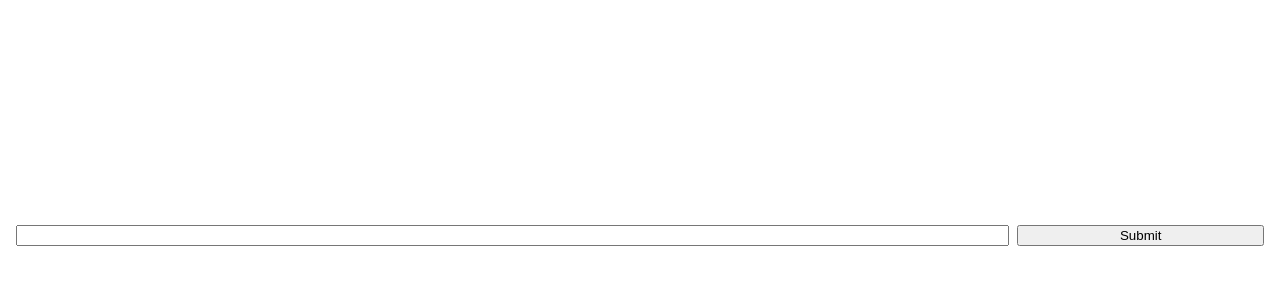
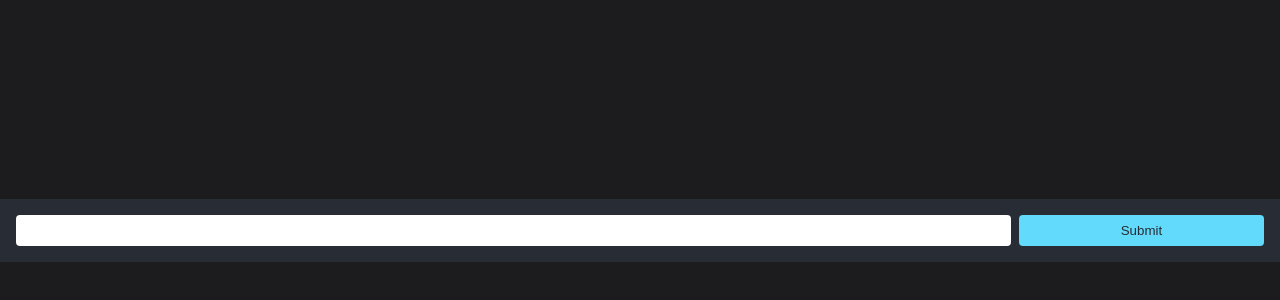
Before and after one commit to MichaelMcCulloch/WikiDex, a React (Create React App) app in the folder typescript/: page / in a window 1280 px wide. Shown: the part 538-838 px from the top of the page. Before the commit the page ends 800 px from the top, so only its background shows below. Built offline with nearby package versions, Linux system fonts and the light colour scheme.

Commit message:
yep that's it

```diff
--- a/typescript/src/App.css
+++ b/typescript/src/App.css
@@ -1,20 +1,61 @@
 .App {
   text-align: center;
+  font-family: Arial, sans-serif;
+  background-color: #282c34;
 }
 
-.App-logo {
-  height: 40vmin;
-  pointer-events: none;
+.user-text {
+  margin: 10px;
+  padding: 10px;
+  color: white;
+  background-color: #2c2c2e;
+  border-radius: 15px;
+  text-align: right;
+  font-size: 16px;
+  width: 70%;
+  margin-left: auto;
+  padding-right: 20px;
 }
 
-@media (prefers-reduced-motion: no-preference) {
-  .App-logo {
-    animation: App-logo-spin infinite 20s linear;
-  }
+.assistant-text {
+  margin: 10px;
+  padding: 10px;
+  color: white;
+  background-color: #323233;
+  border-radius: 15px;
+  text-align: left;
+  width: 70%;
+  font-size: 16px;
+  margin-right: auto;
+  padding-left: 20px;
 }
 
+.message-list {
+  margin-top: 80px;
+  padding: 10px;
+  color: white;
+  background-color: transparent;
+  overflow-y: auto;
+  height: 80vh;
+  width: 100%;
+  display: flex;
+  flex-direction: column;
+  align-items: flex-start;
+}
+
+.link-bubble {
+  padding: 5px 10px;
+  background-color: #58585a;
+  border-radius: 10px;
+  margin-right: 5px;
+}
+
+.link-bubble a {
+  color: #61dafb;
+  text-decoration: none;
+}
 .App-header {
-  background-color: #282c34;
+  background-color: #1c1c1e;
   min-height: 100vh;
   display: flex;
   flex-direction: column;
@@ -22,17 +63,5 @@
   justify-content: center;
   font-size: calc(10px + 2vmin);
   color: white;
+  padding: 1em;
 }
-
-.App-link {
-  color: #61dafb;
-}
-
-@keyframes App-logo-spin {
-  from {
-    transform: rotate(0deg);
-  }
-  to {
-    transform: rotate(360deg);
-  }
-}
--- a/typescript/src/App.tsx
+++ b/typescript/src/App.tsx
@@ -1,4 +1,5 @@
 import React, { useEffect, useRef, useState } from 'react';
+import './App.css';
 
 interface Message {
   User?: string;
@@ -49,26 +50,35 @@ function App() {
   return (
     <div className="App">
       <header className="App-header">
-        <div style={{ height: '80vh', overflowY: 'scroll' }}>
-          {conversation.map((message, idx) => (
-            <div key={idx}>
-              {message.User && <p>{message.User}</p>}
-              {message.Assistant && (
-                <div>
+        <div className="message-list">
+          {conversation.map((message, idx) => {
+            if (message.User) {
+              return <div key={idx} className="user-text"><p>{message.User}</p></div>;
+            }
+            if (message.Assistant) {
+              return (
+                <div key={idx} className="assistant-text">
                   <p>{message.Assistant[0]}</p>
-                  {message.Assistant[1].map((url, idx) => (
-                    <a key={idx} href={url}>Link</a>
-                  ))}
+                  <ul style={{ display: 'flex', flexDirection: 'row', gap: '8px' }}>
+                    {message.Assistant[1].map((url, urlIdx) => (
+                      <li key={urlIdx} style={{ listStyleType: 'none' }}>
+                        <div className="link-bubble">
+                          <a href={url}>{url}</a>
+                        </div>
+                      </li>
+                    ))}
+                  </ul>
                 </div>
-              )}
-            </div>
-          ))}
+              );
+            }
+            return null;  // this is just to handle cases where neither User nor Assistant properties are present, though it shouldn't occur based on your data structure
+          })}
           <div ref={messagesEndRef} />
         </div>
 
-        <div style={{ position: 'fixed', bottom: 0, display: 'flex', width: '100%', padding: 16, boxSizing: 'border-box' }}>
-          <input type="text" onChange={(e) => setInputText(e.target.value)} value={inputText} style={{ width: '80%', marginRight: 8 }} />
-          <button onClick={submit} style={{ width: '20%' }}>Submit</button>
+        <div style={{ position: 'fixed', bottom: 0, display: 'flex', width: '100%', padding: 16, boxSizing: 'border-box', backgroundColor: '#282c34' }}>
+          <input type="text" onChange={(e) => setInputText(e.target.value)} value={inputText} style={{ width: '80%', marginRight: 8, padding: 8, borderRadius: 4, border: 'none' }} />
+          <button onClick={submit} style={{ width: '20%', backgroundColor: '#61dafb', border: 'none', color: '#282c34', padding: 8, borderRadius: 4 }}>Submit</button>
         </div>
       </header>
     </div>
```
